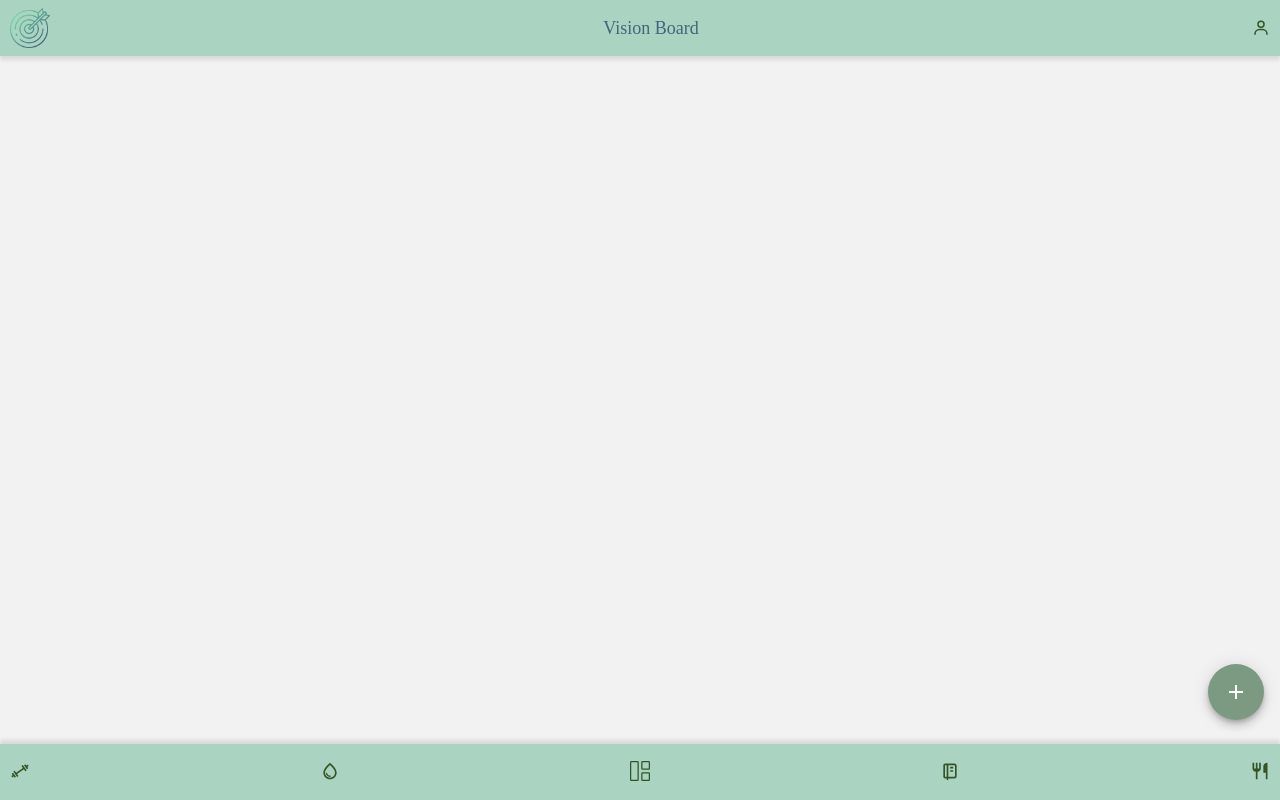
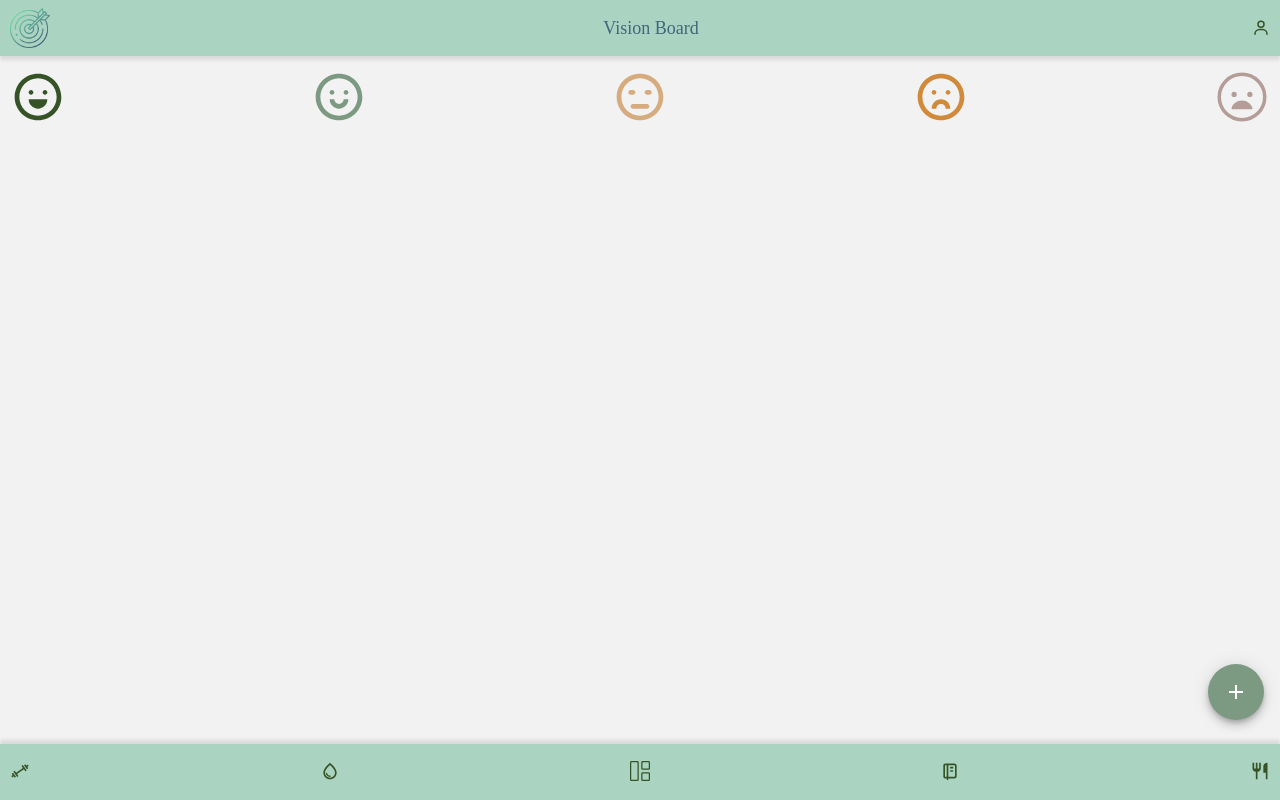
Before and after one commit to thaisealves/every-single-day-front, a React (Create React App) app: page /home in a window 1280 px wide. Built offline with nearby package versions, Linux system fonts and the light colour scheme; a web font is replaced by a local one.

Commit message:
feat: adding the mood icons on vision board

```diff
--- a/src/components/Home/Home.js
+++ b/src/components/Home/Home.js
@@ -2,6 +2,13 @@ import { useContext, useEffect, useState } from "react";
 import PageContext from "../PageContext";
 import { SpeedDial, SpeedDialIcon, SpeedDialAction } from "@mui/material";
 import { HiOutlinePhotograph } from "react-icons/hi";
+import {
+  CgSmileMouthOpen,
+  CgSmileNone,
+  CgSmileSad,
+  CgSmile,
+} from "react-icons/cg";
+import { IoSadOutline } from "react-icons/io5";
 import styled from "styled-components";
 export default function Home() {
   const { setPageName } = useContext(PageContext);
@@ -12,6 +19,13 @@ export default function Home() {
 
   return (
     <Container>
+      <Mood>
+        <Happy />
+        <Good />
+        <Average />
+        <Bad />
+        <Awful />
+      </Mood>
       <SpeedDial
         ariaLabel="Adding a vision"
         sx={{ position: "absolute", bottom: 80, right: 16 }}
@@ -32,7 +46,36 @@ export default function Home() {
 
 const Container = styled.div`
   margin: 59px 0;
-  .MuiSpeedDial-root button{
-  background-color: #7C9982;
+  .MuiSpeedDial-root button {
+    background-color: #7c9982;
   }
 `;
+
+const Mood = styled.div`
+  display: flex;
+  box-sizing: border-box;
+  width: 100%;
+  justify-content: space-between;
+  padding: 10px;
+`;
+
+const Happy = styled(CgSmileMouthOpen)`
+  color: #355326;
+  font-size: 56px;
+`;
+const Good = styled(CgSmile)`
+  color: #7c9982;
+  font-size: 56px;
+`;
+const Average = styled(CgSmileNone)`
+  color: #d6ab7e;
+  font-size: 56px;
+`;
+const Bad = styled(CgSmileSad)`
+  color: #d18a39;
+  font-size: 56px;
+`;
+const Awful = styled(IoSadOutline)`
+  color: #b39d96;
+  font-size: 56px;
+`;
```
